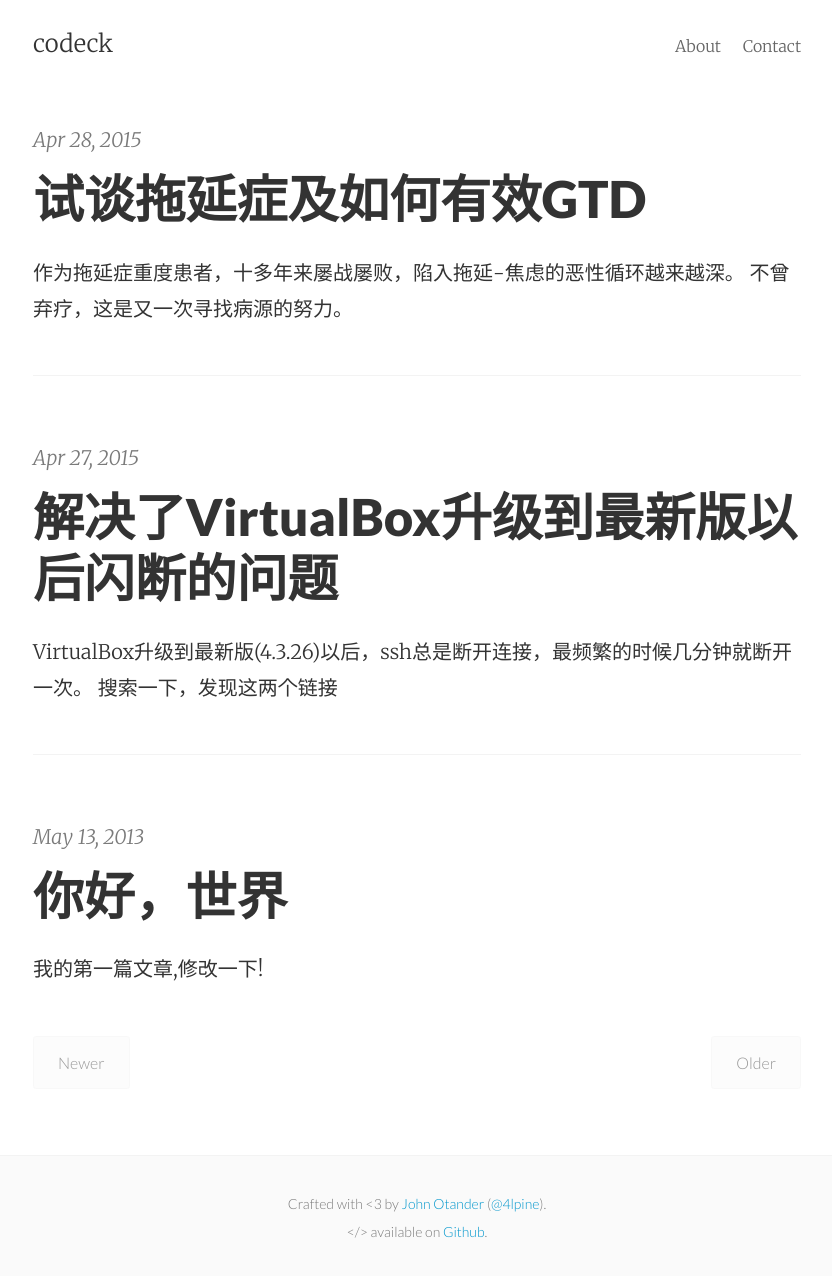
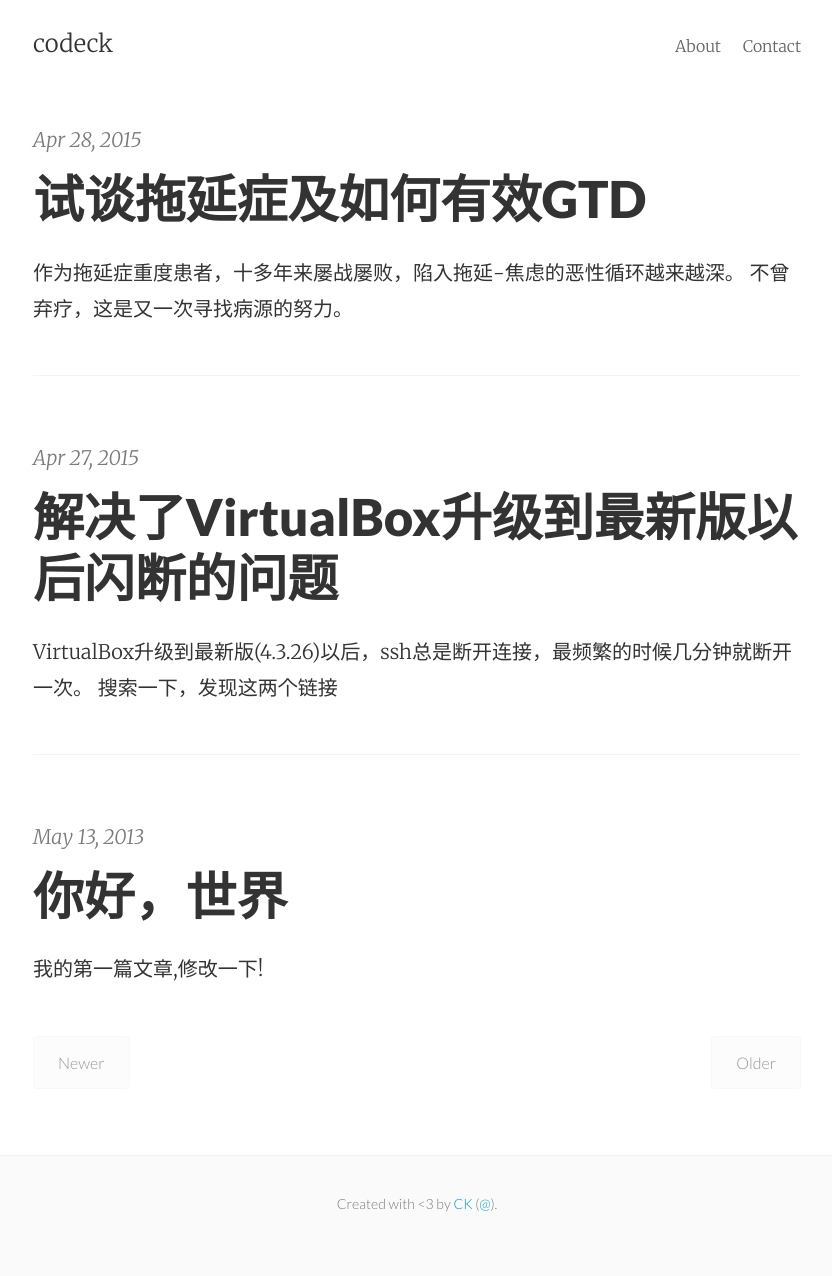
Before and after one commit to codeck-kch/codeck-kch.github.io, a Jekyll site: the page built from index.html, in a window 1280 px wide. Shown: the whole page, without its empty margins (223-1055 px from the left). Built offline with Jekyll 4.4.1, drawn with Linux system fonts in a browser that asks for light colours; the list of posts is cut into pages by our own code.

Commit message:
more customized

```diff
--- a/_includes/footer.html
+++ b/_includes/footer.html
@@ -2,8 +2,8 @@
   <div class="p2 wrap">
     <div class="measure mt1 center">
       <small>
-        Crafted with &lt;3 by <a href="http://johnotander.com">John Otander</a> (<a href="https://twitter.com/4lpine">@4lpine</a>).<br>
-        &lt;/&gt; available on <a href="https://github.com/johnotander/pixyll">Github</a>.
+        Created with &lt;3 by <a href="http://codeck.org">CK</a> (<a href="/contact">@</a>).<br>
+        <!-- &lt;/&gt; available on <a href="https://github.com/codeck/">Github</a>. -->
       </small>
     </div>
   </div>
```
Also changed, not shown: README.md.
